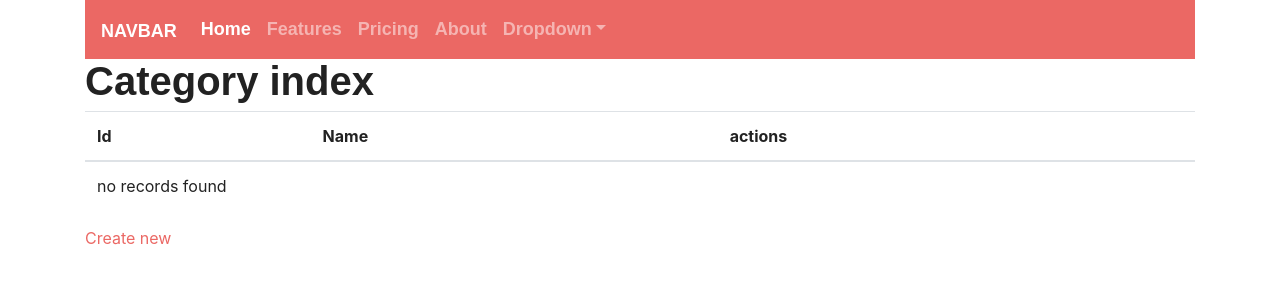
After one commit to karimsamir/symtask.test, a Symfony app: template templates/category/index.html.twig in a window 1280 px wide. The commit adds this page. Shown: the top 300 px of the page. Run offline with Twig, Linux system fonts and the light colour scheme; the template is opened without the code that fills it, so the values that code supplies are empty; some libraries are stand-ins or nearby versions; some web fonts are replaced.

```diff
--- a/templates/base.html.twig
+++ b/templates/base.html.twig
@@ -8,6 +8,9 @@
     </head>
     <body>
     <div class="container">
+
+    {% include "nav.html.twig" %}
+
         {% block body %}{% endblock %}
     </div>
 
--- /dev/null
+++ b/templates/category/_delete_form.html.twig
@@ -0,0 +1,5 @@
+<form method="post" action="{{ path('category_delete', {'id': category.id}) }}" onsubmit="return confirm('Are you sure you want to delete this item?');">
+    <input type="hidden" name="_method" value="DELETE">
+    <input type="hidden" name="_token" value="{{ csrf_token('delete' ~ category.id) }}">
+    <button class="btn">Delete</button>
+</form>
--- /dev/null
+++ b/templates/category/_form.html.twig
@@ -0,0 +1,4 @@
+{{ form_start(form) }}
+    {{ form_widget(form) }}
+    <button class="btn">{{ button_label|default('Save') }}</button>
+{{ form_end(form) }}
--- /dev/null
+++ b/templates/category/index.html.twig
@@ -0,0 +1,35 @@
+{% extends 'base.html.twig' %}
+
+{% block title %}Category index{% endblock %}
+
+{% block body %}
+    <h1>Category index</h1>
+
+    <table class="table">
+        <thead>
+            <tr>
+                <th>Id</th>
+                <th>Name</th>
+                <th>actions</th>
+            </tr>
+        </thead>
+        <tbody>
+        {% for category in categories %}
+            <tr>
+                <td>{{ category.id }}</td>
+                <td>{{ category.name }}</td>
+                <td>
+                    <a href="{{ path('category_show', {'id': category.id}) }}">show</a>
+                    <a href="{{ path('category_edit', {'id': category.id}) }}">edit</a>
+                </td>
+            </tr>
+        {% else %}
+            <tr>
+                <td colspan="3">no records found</td>
+            </tr>
+        {% endfor %}
+        </tbody>
+    </table>
+
+    <a href="{{ path('category_new') }}">Create new</a>
+{% endblock %}
--- /dev/null
+++ b/templates/nav.html.twig
@@ -0,0 +1,34 @@
+<nav class="navbar navbar-expand-lg navbar-dark bg-primary">
+  <a class="navbar-brand" href="#">Navbar</a>
+  <button class="navbar-toggler" type="button" data-toggle="collapse" data-target="#navbarColor01" aria-controls="navbarColor01" aria-expanded="false" aria-label="Toggle navigation">
+    <span class="navbar-toggler-icon"></span>
+  </button>
+
+  <div class="collapse navbar-collapse" id="navbarColor01">
+    <ul class="navbar-nav mr-auto">
+      <li class="nav-item active">
+        <a class="nav-link" href="{{ path("category_index") }}">Home <span class="sr-only">(current)</span></a>
+      </li>
+      <li class="nav-item">
+        <a class="nav-link" href="#">Features</a>
+      </li>
+      <li class="nav-item">
+        <a class="nav-link" href="#">Pricing</a>
+      </li>
+      <li class="nav-item">
+        <a class="nav-link" href="#">About</a>
+      </li>
+      <li class="nav-item dropdown">
+        <a class="nav-link dropdown-toggle" data-toggle="dropdown" href="#" role="button" aria-haspopup="true" aria-expanded="false">Dropdown</a>
+        <div class="dropdown-menu">
+          <a class="dropdown-item" href="#">Action</a>
+          <a class="dropdown-item" href="#">Another action</a>
+          <a class="dropdown-item" href="#">Something else here</a>
+          <div class="dropdown-divider"></div>
+          <a class="dropdown-item" href="#">Separated link</a>
+        </div>
+      </li>
+    </ul>
+
+  </div>
+</nav>
```
Also changed, not shown: src/Controller/CategoryController.php (added, +96 -0 lines), src/Controller/SurveyController.php (added, +77 -0 lines), src/Form/CategoryType.php (added, +25 -0 lines), src/Repository/CategoryRepository.php (+37 -0 lines), templates/category/edit.html.twig (added, +13 -0 lines), templates/category/new.html.twig (added, +11 -0 lines), templates/category/show.html.twig (added, +26 -0 lines), templates/survey/index.html.twig (added, +20 -0 lines), templates/survey/questions.html.twig (added, +7 -0 lines).
